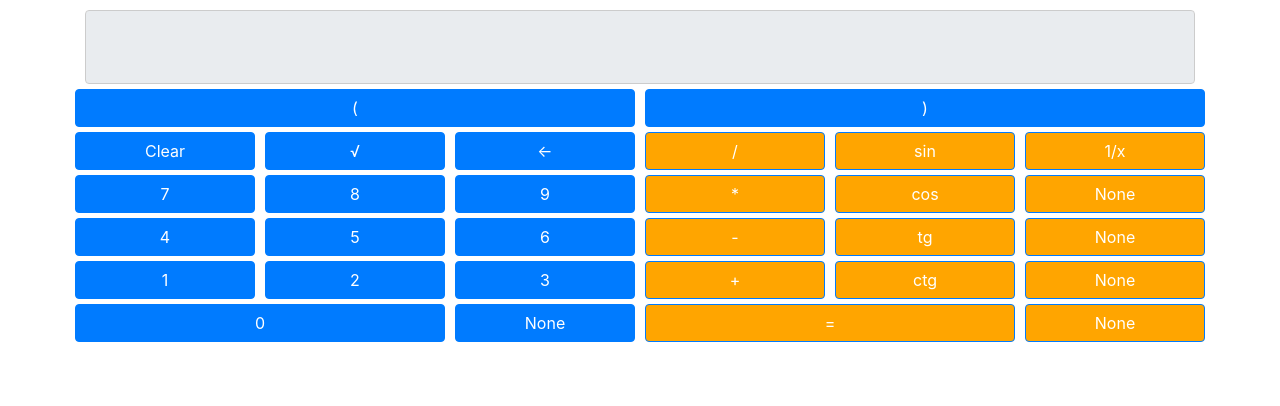
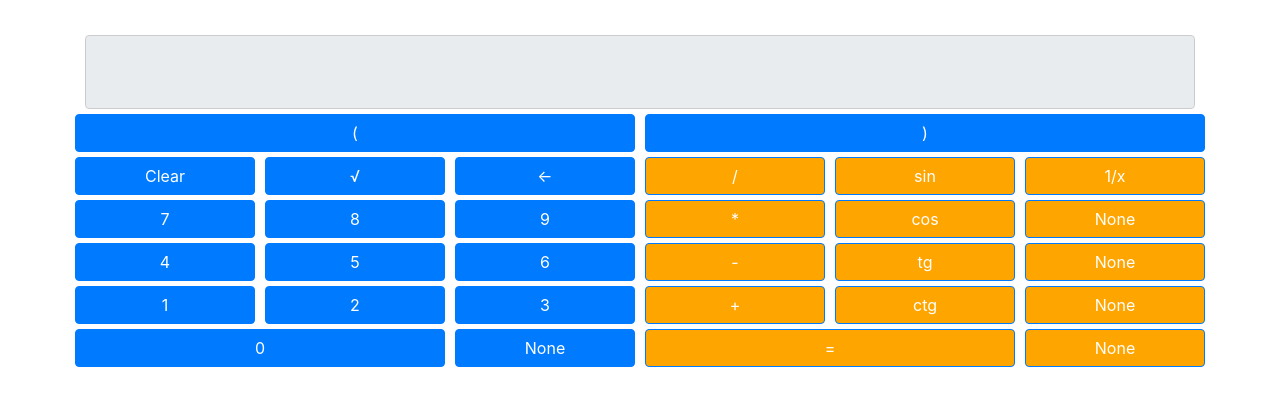
Before and after one commit to emilkholod/test_calc, a plain HTML site: page index.html in a window 1280 px wide. Drawn offline with nearby package versions, Linux system fonts and the light colour scheme.

Commit message:
Add header

```diff
--- a/custom/custom.css
+++ b/custom/custom.css
@@ -21,7 +21,7 @@ body {
 }
 
 .expression_viewer {
-    margin-top: 5px;
+    padding-top: 30px;
     width: 100%;
     font-size: 40px;
     /* direction: : rtl; */
@@ -44,3 +44,7 @@ body {
     border-color: lightgreen;
     box-shadow: 0px 1px 1px rgba(0, 0, 0, 0.075) inset, 0px 0px 8px lightgreen;
 }
+
+.header {
+    height: 30px;
+}
--- a/index.html
+++ b/index.html
@@ -21,6 +21,7 @@
     <script src="https://cdn.jsdelivr.net/npm/popper.js@1.16.0/dist/umd/popper.min.js" integrity="sha384-Q6E9RHvbIyZFJoft+2mJbHaEWldlvI9IOYy5n3zV9zzTtmI3UksdQRVvoxMfooAo" crossorigin="anonymous"></script>
     <script src="https://stackpath.bootstrapcdn.com/bootstrap/4.5.0/js/bootstrap.min.js" integrity="sha384-OgVRvuATP1z7JjHLkuOU7Xw704+h835Lr+6QL9UvYjZE3Ipu6Tp75j7Bh/kR0JKI" crossorigin="anonymous"></script>
     <div class="wrapper container">
+        <div class="header"> </div>
         <div class="row">
             <div class="col-12">
                 <input type="text" readonly class="expression_viewer form-control" id="expression_viewer" value="">
```
